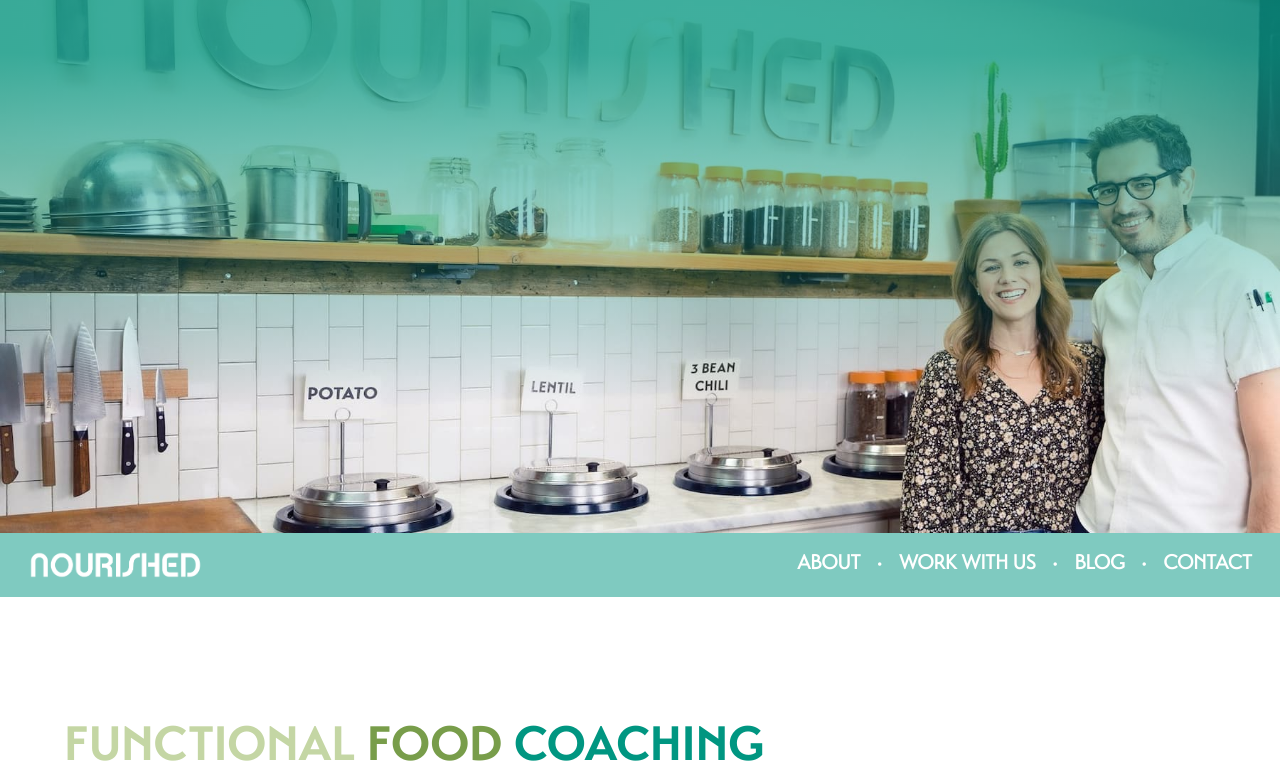
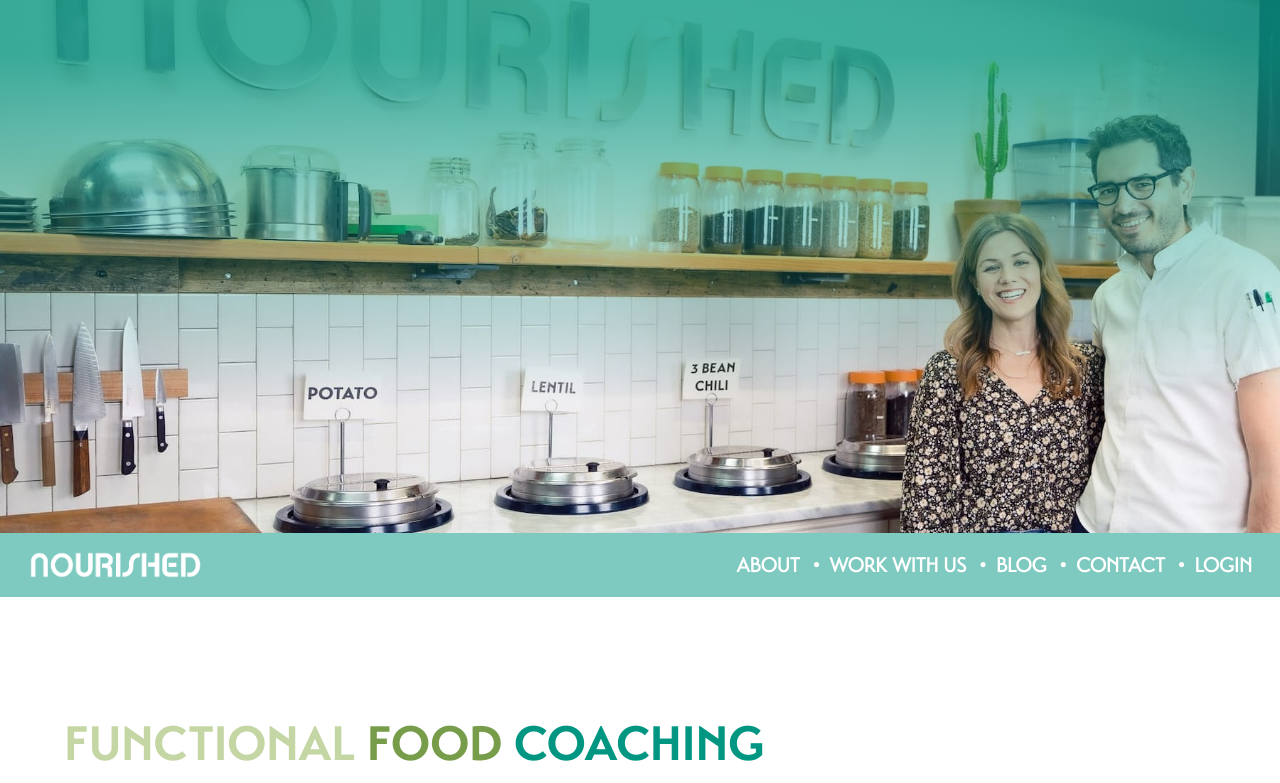
Before and after one commit to jamie-c/nourished, a Next.js app: page / in a window 1280 px wide. Shown: the top 783 px of the page. Built offline with nearby package versions, Linux system fonts and the light colour scheme.

Commit message:
add login link

```diff
--- a/src/components/NavLinks.tsx
+++ b/src/components/NavLinks.tsx
@@ -1,34 +1,49 @@
 import Link from "next/link"
-import { usePathname } from 'next/navigation'
+import { usePathname } from "next/navigation"
 import NavItem from "./NavItem"
 
-const mainNavItems = [['About', '/about'], ['Work With Us', '/work-with-us'], ['Blog', '/blog'], ['Contact', '/contact']]
-const beforeContent = "before:content-['•'] before:mr-4 before:text-white"
-const bottomBorder = "absolute bottom-0.5 left-6 w-0 h-[1.5px] bg-white transition-width duration-300 ease peer-hover:w-[calc(100%-1.6rem)]"
+const mainNavItems = [
+    ["About", "/about"],
+    ["Work With Us", "/work-with-us"],
+    ["Blog", "/blog"],
+    ["Contact", "/contact"],
+    ["Login", "/api/auth/signin"],
+]
+const beforeContent =
+    "before:content-['•'] sm:before:mr-2 before:mr-3 before:text-white before:text-3xl "
+const bottomBorder =
+    "absolute bottom-0.5 left-5 w-0 h-[1.5px] bg-white transition-width duration-300 ease peer-hover:w-[calc(100%-1.4rem)]"
 
 const NavLinksHorizontal = () => {
-
     const pathName = usePathname()
-    const active = 'border-b-2 border-white'
-    const isActive = (href: string) => pathName === href ? active : ''
-    const [ firstItemTitle, firstItemUrl ] = mainNavItems[0]
+    const active = "border-b-2 border-white"
+    const isActive = (href: string) => (pathName === href ? active : "")
+    const [firstItemTitle, firstItemUrl] = mainNavItems[0]
 
     return (
         <span>
-            <nav className="flex-10 flex flex-row items-center justify-end gap-4 text-xl text-white first:before:content-none ">
-                <div className={`relative`}>
+            <nav className="flex-10 flex flex-row items-center justify-end gap-3 text-xl text-white first:before:content-none ">
+                <div
+                    className={`relative before:content-[' '] before:text-white before:text-3xl`}
+                >
                     <Link
-                        className={`${isActive(firstItemUrl)} uppercase font-bold relative peer`}
+                        className={`${isActive(
+                            firstItemUrl
+                        )} uppercase font-bold relative peer`}
                         href={firstItemUrl}
                     >
-                            {firstItemTitle}
+                        {firstItemTitle}
                     </Link>
-                    <span className={`absolute bottom-0.5 left-0 w-0 h-[1.5px] bg-white transition-width duration-300 ease peer-hover:w-full`}></span>
+                    <span
+                        className={`absolute bottom-0.5 left-0 w-0 h-[1.5px] bg-white transition-width duration-300 ease peer-hover:w-full`}
+                    ></span>
                 </div>
-                {mainNavItems.slice(1).map(([ title, url ], i ) => (
+                {mainNavItems.slice(1).map(([title, url], i) => (
                     <div key={i} className={`${beforeContent} relative`}>
                         <Link
-                            className={`${isActive(url)} uppercase font-bold relative peer`}
+                            className={`${isActive(
+                                url
+                            )} uppercase font-bold relative peer`}
                             href={url}
                         >
                             {title}
@@ -42,11 +57,10 @@ const NavLinksHorizontal = () => {
 }
 
 export const NavLinksVertical = () => {
-
     return (
         <span>
             <nav className="flex flex-col justify-start items-end gap-8 text-4xl text-white pt-10 pr-8">
-                {mainNavItems.map(([ title, url ]) => (
+                {mainNavItems.map(([title, url]) => (
                     <NavItem key={title} title={title} url={url} />
                 ))}
             </nav>
```
